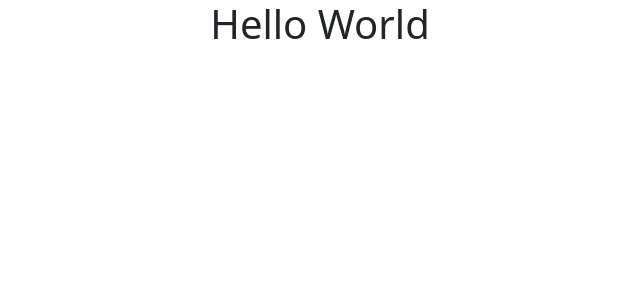
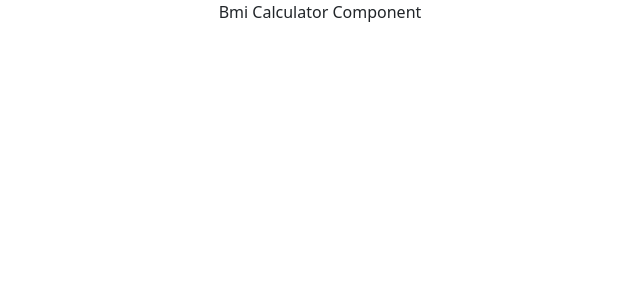
Before and after one commit to Harry8679/BMI-Calculator, a React (Create React App) app: page / in a window 1280 px wide. Shown: the top 300 px of the page, without its empty margins (320-960 px from the left). Built offline with nearby package versions, Linux system fonts and the light colour scheme.

Commit message:
BmiCalculator imported

```diff
--- a/src/App.js
+++ b/src/App.js
@@ -1,9 +1,14 @@
 import './App.css';
+import BmiCalculator from './components/BmiCalculator';
 
 function App() {
   return (
     <div className="App">
-      <h1>Hello World</h1>
+      <div className='row justify-content-center'>
+        <div className='col-lg-6 col-lg-offset'>
+          <BmiCalculator />
+        </div>
+      </div>
     </div>
   );
 }
```
